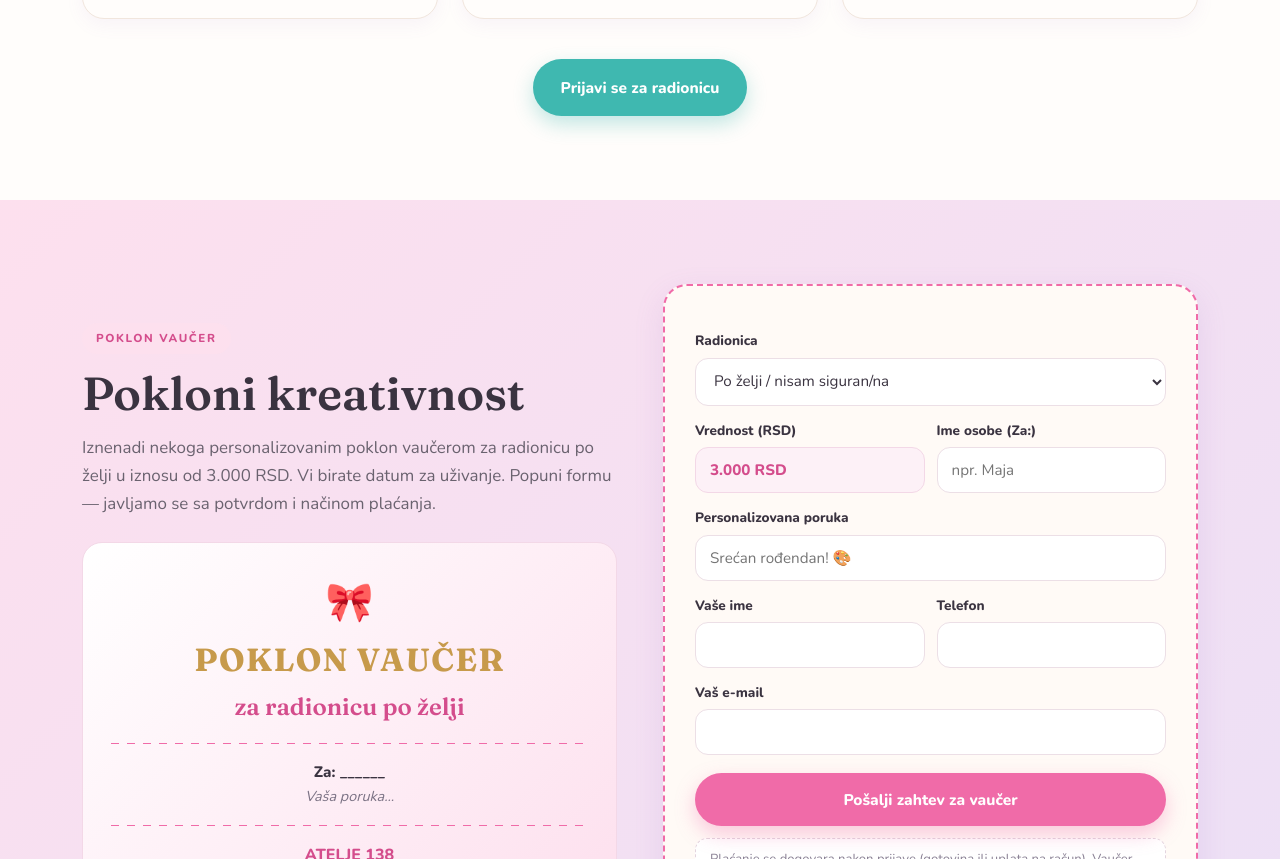
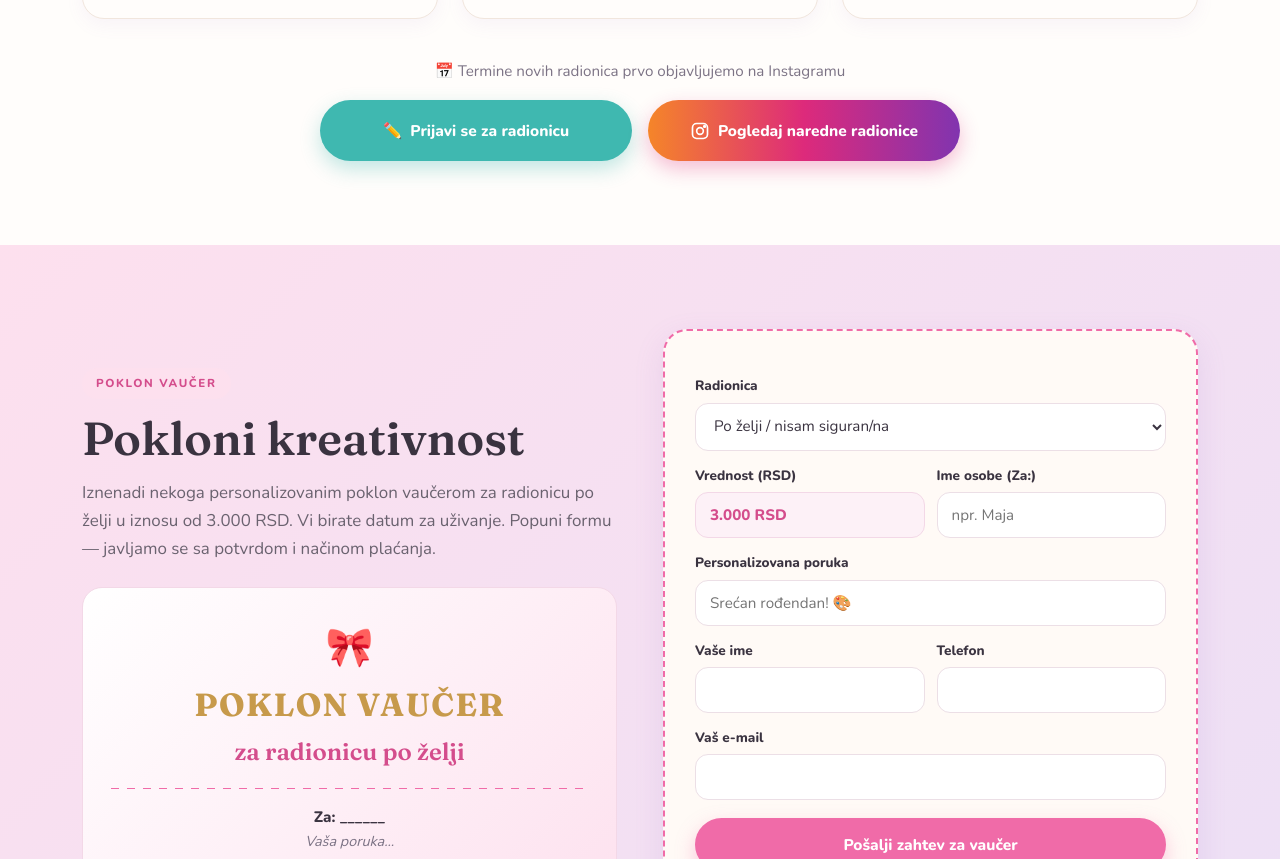
Before and after one commit to atelje138/atelje138, a plain HTML site: page index.html in a window 1280 px wide. Shown: the part 2813-3672 px from the top of the page. Drawn offline with nearby package versions, Linux system fonts and the light colour scheme.

Commit message:
Dugme ka Instagramu pored prijave za radionicu

```diff
--- a/index.html
+++ b/index.html
@@ -84,6 +84,12 @@ header{position:sticky;top:0;z-index:50;background:rgba(255,248,243,.92);backdro
 .btn-t{background:var(--turq);color:#fff;box-shadow:0 8px 20px rgba(63,184,176,.32)}
 .btn-t:hover{background:var(--turq-d);transform:translateY(-2px)}
 .btn-o{background:#fff;border-color:var(--purple);color:var(--purple)}
+.cta2{display:grid;grid-template-columns:1fr 1fr;gap:16px;max-width:640px;margin:0 auto}
+.cta2 .btn{justify-content:center;width:100%;padding:16px 20px}
+.cta2-note{color:#7c7385;font-size:.95rem;margin-bottom:16px}
+.btn-ig{background:linear-gradient(90deg,#f58529,#dd2a7b 50%,#8134af);color:#fff;box-shadow:0 8px 20px rgba(221,42,123,.3);background-origin:border-box}
+.btn-ig:hover{transform:translateY(-2px);filter:brightness(1.05)}
+@media(max-width:600px){.cta2{grid-template-columns:1fr}}
 .btn-o:hover{background:var(--purple);color:#fff}
 .hero-card{position:relative;aspect-ratio:4/5;border-radius:28px;background:
   linear-gradient(135deg,#fff,var(--turq-l));border:1px solid #eadff7;box-shadow:var(--shadow);
@@ -348,7 +354,11 @@ footer small{color:#a99fb5}
 </div>
 
 <div class="wrap center" style="margin-top:40px">
-  <a href="#contact" class="btn btn-t" data-i18n="wCta">Prijavi se za radionicu</a>
+  <p class="cta2-note">📅 <span data-i18n="wNote">Termine novih radionica prvo objavljujemo na Instagramu</span></p>
+  <div class="cta2">
+    <a href="#contact" class="btn btn-t">✏️ <span data-i18n="wCta">Prijavi se za radionicu</span></a>
+    <a href="https://www.instagram.com/atelje138" target="_blank" rel="noopener" class="btn btn-ig"><svg width="20" height="20" viewBox="0 0 24 24" fill="none" stroke="currentColor" stroke-width="2" aria-hidden="true"><rect x="3" y="3" width="18" height="18" rx="5"/><circle cx="12" cy="12" r="4"/><circle cx="17.5" cy="6.5" r="1" fill="currentColor"/></svg> <span data-i18n="wIg">Pogledaj naredne radionice</span></a>
+  </div>
 </div>
 </section>
 
@@ -559,6 +569,7 @@ var T={
   a3t:"Team building",a3d:"Creative workshops for companies and teams — creating together that connects and relaxes the group.",
   a4t:"Hen parties & celebrations",a4d:"Private groups for hen nights, celebrations and special occasions — with a tailored creative program.",
   onReq:"Price on request",age418:"ages 4–18",age18:"ages 18+",groupChip:"Group",byAgree:"Groups by arrangement",priv:"Private, by arrangement",
+  wNote:"We announce new workshop dates on Instagram first",wIg:"See upcoming workshops",
   bd1:"up to 10 kids — 20,000 RSD",bd2:"11–20 kids — 36,000 RSD",bd3:"21–30 kids — 48,000 RSD",wCta:"Sign up for a workshop",
   vEye:"Gift voucher",vTitle:"Gift creativity",vText:"Surprise someone with a personalized gift voucher for a workshop of their choice worth 3,000 RSD. They pick the date. Fill in the form — we'll reply with confirmation and payment details.",
   vForWorkshop:"for a workshop of your choice",vpTo:"For: ______",vpMsg:"Your message...",
@@ -590,6 +601,7 @@ var T={
   a3t:"Тимбилдинг",a3d:"Творческие мастер-классы для компаний и команд — совместное творчество, которое объединяет и расслабляет коллектив.",
   a4t:"Девичник и праздники",a4d:"Частные группы для девичников, праздников и особых случаев — с индивидуальной творческой программой.",
   onReq:"Цена по запросу",age418:"4–18 лет",age18:"18+ лет",groupChip:"Группа",byAgree:"Группы по договорённости",priv:"Приватно, по договорённости",
+  wNote:"Даты новых мастер-классов мы сначала публикуем в Instagram",wIg:"Ближайшие мастер-классы",
   bd1:"до 10 детей — 20 000 RSD",bd2:"11–20 детей — 36 000 RSD",bd3:"21–30 детей — 48 000 RSD",wCta:"Записаться на мастер-класс",
   vEye:"Подарочный сертификат",vTitle:"Подари творчество",vText:"Удивите кого-то именным подарочным сертификатом на мастер-класс по выбору на сумму 3 000 RSD. Дату выбирают сами. Заполните форму — мы ответим с подтверждением и реквизитами.",
   vForWorkshop:"на мастер-класс по выбору",vpTo:"Кому: ______",vpMsg:"Ваше сообщение...",
```
